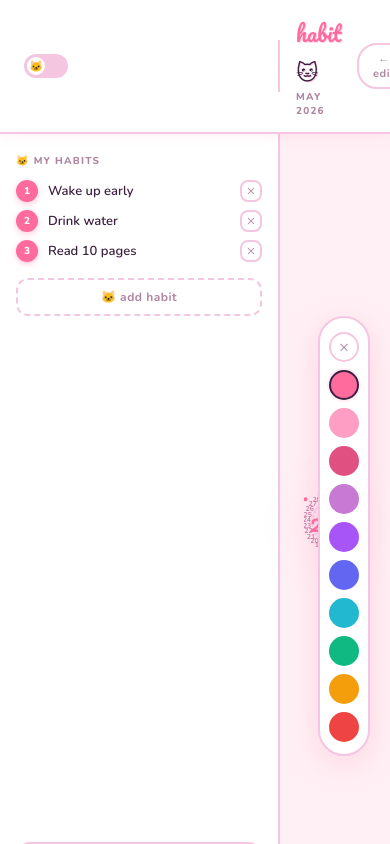
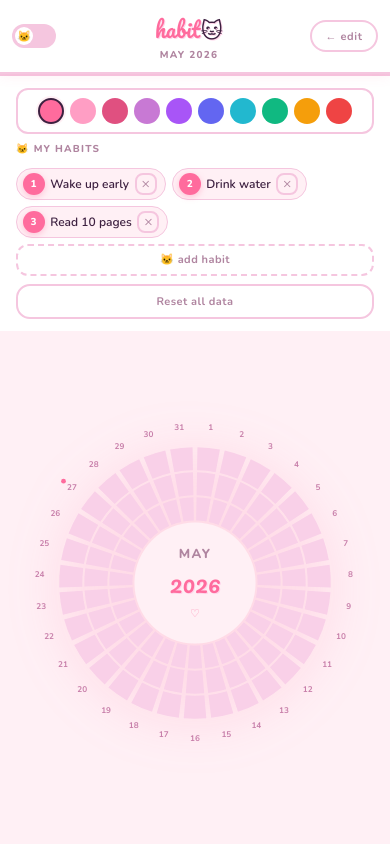
Before and after one commit to purnendupalash/radial-habit-tracker, a plain HTML site: page index.html in a window 390 px wide. Both pictures are taken after a click on the button "Generate Tracker →". Drawn offline with nearby package versions, Linux system fonts and the light colour scheme; a web font is replaced by a local one.

Commit message:
mobile responsive

```diff
--- a/index.html
+++ b/index.html
@@ -553,16 +553,6 @@
     gap: 0.5rem;
   }
 
-  @keyframes slideInLeft {
-    from { opacity: 0; transform: translateX(-16px); }
-    to   { opacity: 1; transform: translateX(0); }
-  }
-
-  @keyframes slideOutLeft {
-    from { opacity: 1; transform: translateX(0); }
-    to   { opacity: 0; transform: translateX(-16px); }
-  }
-
   .legend-item {
     display: flex;
     align-items: center;
@@ -923,6 +913,173 @@
   }
   .theme-card.active .theme-card-check { opacity: 1; }
 
+  /* ===== MOBILE RESPONSIVE ===== */
+  @media (max-width: 700px) {
+
+    /* Tracker screen: allow vertical scroll on mobile */
+    #tracker-screen {
+      height: 100dvh;
+      max-height: 100dvh;
+      overflow: hidden;
+    }
+
+    /* Header: tighten up */
+    .tracker-header-left {
+      width: auto;
+      padding: 0.625rem 0.75rem;
+      border-right: none;
+    }
+
+    .tracker-header-center {
+      padding: 0.625rem 0.5rem;
+    }
+
+    .tracker-header-right {
+      padding: 0.625rem 0.75rem 0.625rem 0;
+    }
+
+    /* Body: stack vertically, canvas on top, sidebar on bottom */
+    .tracker-body {
+      flex-direction: column;
+      min-height: 0;
+      height: calc(100dvh - 52px);
+      overflow: hidden;
+    }
+
+    /* Chart column: fills remaining space above sidebar */
+    .chart-col {
+      flex: 1;
+      min-height: 0;
+      padding: 0.75rem 0.75rem 0.5rem;
+      overflow: hidden;
+    }
+
+    /* Sidebar: fixed-height panel at the bottom */
+    .habits-sidebar {
+      width: 100%;
+      height: auto;
+      max-height: 38vh;
+      position: relative;
+      top: auto;
+      flex-shrink: 0;
+      border-right: none;
+      border-top: 2px solid var(--border);
+      padding: 0.75rem 1rem 0.75rem;
+      overflow-y: auto;
+      display: flex;
+      flex-direction: column;
+      gap: 0.5rem;
+    }
+
+    /* Legend card: remove extra card border/padding on mobile */
+    .habits-sidebar .legend-card {
+      flex: none;
+    }
+
+    /* Legend list: horizontal scrolling row */
+    .legend-list {
+      flex-direction: row;
+      flex-wrap: wrap;
+      gap: 0.4rem;
+    }
+
+    .legend-item {
+      font-size: 12px;
+      background: var(--bg);
+      border: 1.5px solid var(--border);
+      border-radius: 20px;
+      padding: 0.25rem 0.5rem 0.25rem 0.35rem;
+      gap: 0.35rem;
+    }
+
+    /* Compact bottom row: add habit + reset side by side */
+    .habits-sidebar .legend-card {
+      margin-bottom: 0;
+    }
+
+    #add-habit-tracker-btn {
+      margin-top: 0.35rem;
+      padding: 0.4rem 0.6rem;
+      font-size: 11px;
+    }
+
+    .habits-sidebar .reset-btn {
+      margin-top: 0;
+      margin-bottom: 0;
+      padding: 0.5rem;
+      font-size: 11px;
+    }
+
+    .confirm-bar {
+      margin-top: 0;
+      padding: 0.5rem 0.75rem;
+      font-size: 11px;
+    }
+
+    /* Add habit inline input on mobile */
+    .add-habit-inline {
+      margin-top: 0.35rem;
+    }
+
+    /* Color popup: horizontal bar, sits inside the bottom panel flow */
+    .color-popup,
+    .color-popup.open {
+      position: relative;
+      bottom: auto;
+      right: auto;
+      left: auto;
+      width: 100%;
+      border-radius: 12px;
+      border: 2px solid var(--border);
+      flex-direction: row;
+      flex-wrap: wrap;
+      align-items: center;
+      justify-content: center;
+      padding: 0.5rem 0.6rem;
+      gap: 0.5rem;
+      box-shadow: none;
+      z-index: auto;
+    }
+
+    .color-popup.open {
+      display: flex;
+    }
+
+    /* Swatches: horizontal row */
+    .color-popup-grid {
+      flex-direction: row;
+      flex-wrap: wrap;
+      justify-content: center;
+      gap: 6px;
+    }
+
+    .cp-swatch {
+      width: 26px;
+      height: 26px;
+    }
+
+    /* Hide close button on mobile — popup is always visible */
+    .cp-close-btn {
+      display: none;
+    }
+
+    /* Hide FAB on mobile — popup is always inline */
+    .color-fab {
+      display: none !important;
+    }
+
+    /* Tooltip: always on top */
+    .tooltip {
+      z-index: 300;
+    }
+  }
+
+  @media (max-width: 400px) {
+    .habits-sidebar {
+      max-height: 42vh;
+    }
+  }
+
 </style>
 </head>
 <body>
@@ -1132,13 +1289,17 @@ function hexToRgb(hex) {
 
 function closeColorPopup() {
   document.getElementById('color-popup').classList.remove('open');
+  if (window.innerWidth > 700) {
     document.getElementById('color-fab').style.display = 'flex';
+  }
 }
 
 function openColorPopup() {
   buildColorPopup();
   document.getElementById('color-popup').classList.add('open');
+  if (window.innerWidth > 700) {
     document.getElementById('color-fab').style.display = 'none';
+  }
 }
 
 function generateTracker() {
@@ -1164,7 +1325,9 @@ function generateTracker() {
   // Auto-open the colour bar, hide FAB
   buildColorPopup();
   document.getElementById('color-popup').classList.add('open');
+  if (window.innerWidth > 700) {
     document.getElementById('color-fab').style.display = 'none';
+  }
 
   document.getElementById('tracker-month-label').textContent = `${MONTHS[monthIndex]} ${year}`;
   document.getElementById('center-month').textContent = MONTH_SHORT[monthIndex];
@@ -1174,6 +1337,7 @@ function generateTracker() {
   setupCanvas(true);
   updateStats();
   applyAppTheme();
+  repositionColorPopup();
 }
 
 function buildLegend() {
@@ -1182,8 +1346,6 @@ function buildLegend() {
   habits.forEach((h, i) => {
     const item = document.createElement('div');
     item.className = 'legend-item';
-    item.style.animation = `slideInLeft 0.25s ease both`;
-    item.style.animationDelay = `${i * 40}ms`;
     item.innerHTML = `
       <div class="legend-num" style="background:${selectedColor}">${i+1}</div>
       <span style="flex:1">${h}</span>
@@ -1199,7 +1361,10 @@ function setupCanvas(animate = false) {
 
   const chartCol = canvas.closest('.chart-col') || document.body;
   const availW = chartCol.clientWidth - 48;
-  const availH = window.innerHeight - 56 - 48;
+  const sidebar = document.querySelector('.habits-sidebar');
+  const sidebarH = (window.innerWidth <= 700 && sidebar) ? sidebar.offsetHeight : 0;
+  const headerH = document.querySelector('.tracker-header') ? document.querySelector('.tracker-header').offsetHeight : 56;
+  const availH = window.innerHeight - headerH - sidebarH - 48;
   const size = Math.min(availW, availH, 620);
   canvas.width = size;
   canvas.height = size;
@@ -1395,12 +1560,6 @@ function confirmAddHabit() {
 function removeHabit(idx) {
   if (habits.length <= 1) { alert('You need at least one habit.'); return; }
 
-  // Animate the item out first, then remove
-  const items = document.querySelectorAll('#legend-list .legend-item');
-  const target = items[idx];
-  if (target) {
-    target.style.animation = 'slideOutLeft 0.2s ease both';
-    target.addEventListener('animationend', () => {
   habits.splice(idx, 1);
   localStorage.setItem('habit_list', JSON.stringify(habits));
   const updated = {};
@@ -1414,8 +1573,6 @@ function removeHabit(idx) {
   localStorage.setItem(storageKey, JSON.stringify(markedCells));
   buildLegend();
   setupCanvas();
-    }, { once: true });
-  }
 }
 
 function updateStats() {}
@@ -1512,7 +1669,32 @@ function showSetup() {
   habits.forEach(h => addHabitInput(h));
 }
 
+// ===== MOBILE: relocate color popup into sidebar =====
+const _colorPopup = document.getElementById('color-popup');
+const _colorPopupOriginalParent = _colorPopup.parentElement;
+const _colorPopupNextSibling = _colorPopup.nextElementSibling;
+
+function repositionColorPopup() {
+  const sidebar = document.querySelector('.habits-sidebar');
+  if (window.innerWidth <= 700) {
+    if (sidebar && _colorPopup.parentElement !== sidebar) {
+      sidebar.insertBefore(_colorPopup, sidebar.firstChild);
+    }
+  } else {
+    if (_colorPopup.parentElement !== _colorPopupOriginalParent) {
+      if (_colorPopupNextSibling) {
+        _colorPopupOriginalParent.insertBefore(_colorPopup, _colorPopupNextSibling);
+      } else {
+        _colorPopupOriginalParent.appendChild(_colorPopup);
+      }
+    }
+  }
+}
+
+repositionColorPopup();
+
 window.addEventListener('resize', () => {
+  repositionColorPopup();
   if (document.getElementById('tracker-screen').style.display !== 'none' && canvas) {
     setupCanvas();
   }
```
Lines whose indentation alone changed are shown as unchanged.
